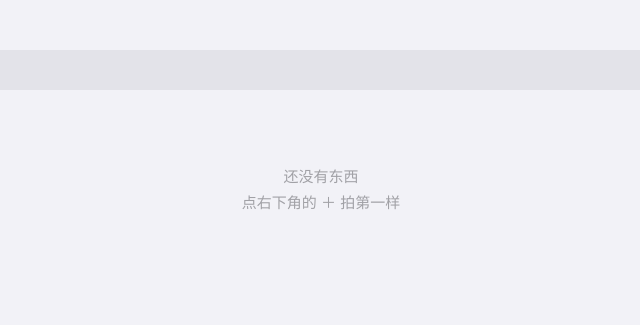
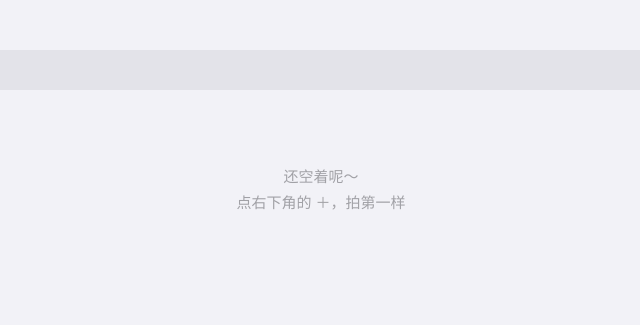
Before and after one commit to gresdfg/kantuji, a plain HTML site: page index.html in a window 1280 px wide. Shown: the top 325 px of the page, 319-959 px from the left. Drawn offline with Linux system fonts and the light colour scheme.

Commit message:
空状态文案也换成同样口气

```diff
--- a/index.html
+++ b/index.html
@@ -183,7 +183,7 @@ function render(){
   const list=kw?items.filter(i=>(i.name+' '+i.note).toLowerCase().includes(kw)):items;
   $('#count').textContent=items.length?`${items.length} 样`:'';
   if(!list.length){
-    $('#grid').innerHTML=`<div class="empty">${items.length?'没搜到':'还没有东西<br>点右下角的 ＋ 拍第一样'}</div>`;
+    $('#grid').innerHTML=`<div class="empty">${items.length?'没找到这一样':'还空着呢～<br>点右下角的 ＋，拍第一样'}</div>`;
     return;
   }
   $('#grid').innerHTML=list.map(i=>`
```
